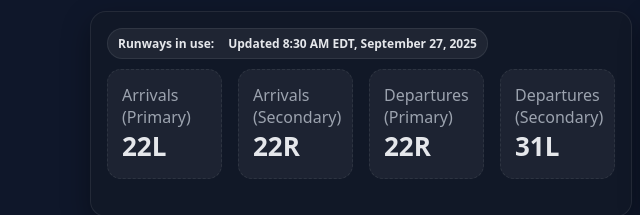
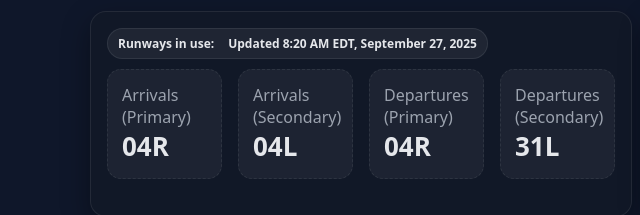
Before and after one commit to AvHouseJFK/AvHouseJFK.github.io, a plain HTML site: page index.html in a window 1280 px wide. Shown: the part 333-548 px from the top of the page, 0-640 px from the left. Drawn offline with Linux system fonts and the light colour scheme.

Commit message:
Update index.html

```diff
--- a/index.html
+++ b/index.html
@@ -128,12 +128,12 @@
       <h2>Active Runways</h2>
       <div class="grid cols-2">
         <article class="card">
-          <div class="pill" id="flowBadge">Runways in use: <b style="margin-left:6px">Updated 8:30 AM EDT, September 27, 2025</b></div>
+          <div class="pill" id="flowBadge">Runways in use: <b style="margin-left:6px">Updated 8:20 AM EDT, September 27, 2025</b></div>
           <h3 style="margin-top:10px"></h3>
           <div class="kpis" style="margin-top:10px">
-            <div class="kpi"><div class="lbl muted">Arrivals (Primary)</div><div class="v" id="windVal">22L</div></div>
-            <div class="kpi"><div class="lbl muted">Arrivals (Secondary)</div><div class="v">22R</div></div>
-            <div class="kpi"><div class="lbl muted">Departures (Primary)</div><div class="v">22R</div></div>
+            <div class="kpi"><div class="lbl muted">Arrivals (Primary)</div><div class="v" id="windVal">04R</div></div>
+            <div class="kpi"><div class="lbl muted">Arrivals (Secondary)</div><div class="v">04L</div></div>
+            <div class="kpi"><div class="lbl muted">Departures (Primary)</div><div class="v">04R</div></div>
             <div class="kpi"><div class="lbl muted">Departures (Secondary)</div><div class="v">31L</div></div>
           </div>
         </article>
@@ -220,7 +220,7 @@
             <li>Acquired: July 14, 1993</li>
             <li>Recent Arrival: BANNR90 (WRI-JFK)</li>
             <li>Reason: The C-17 is once again the aircraft of the day as it marks a two-day streak at JFK, a rare sight for military heavies. During UN Week, while many VIP jets arrive, heavy transports like the C-17 are relatively rare compared to commercial traffic. Each movement carries operational significance, often supporting VIP transport or military logistics, making every visit noteworthy. Its size and roar dominate the runway and ramp, ensuring it cannot be overlooked. The back-to-back appearances set it apart from the typical mix of widebodies and business jets, marking its status as the aircraft of the day.</li>
-                    <h6>Updated 8:30 PM EDT</h6>
+            <h6>Updated 8:20 AM EDT</h6>
           </ul>
         </div>
         </article>
```
